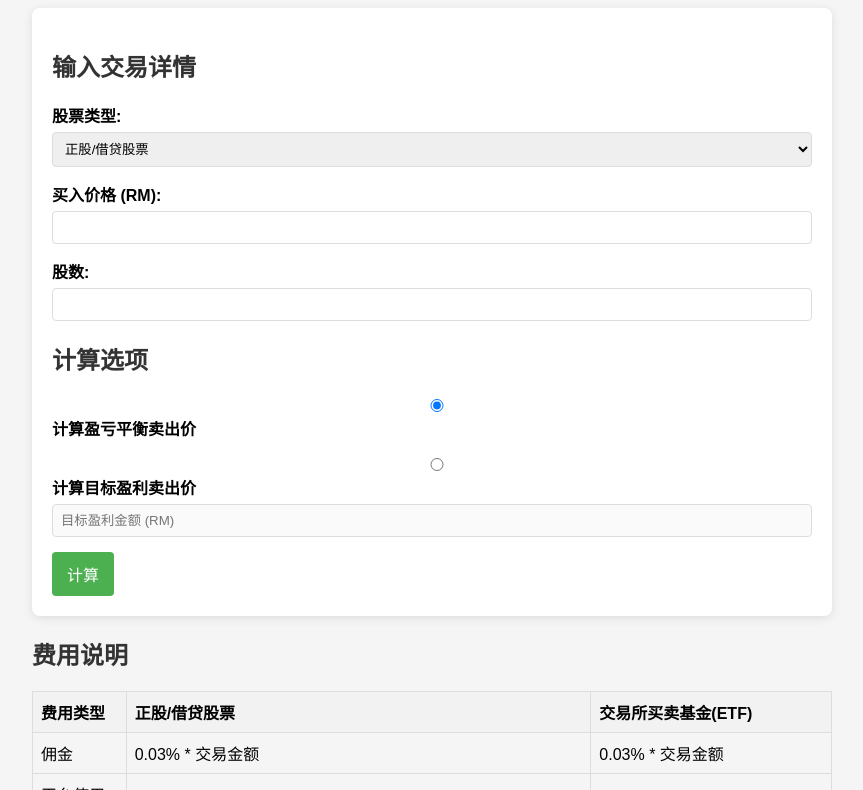
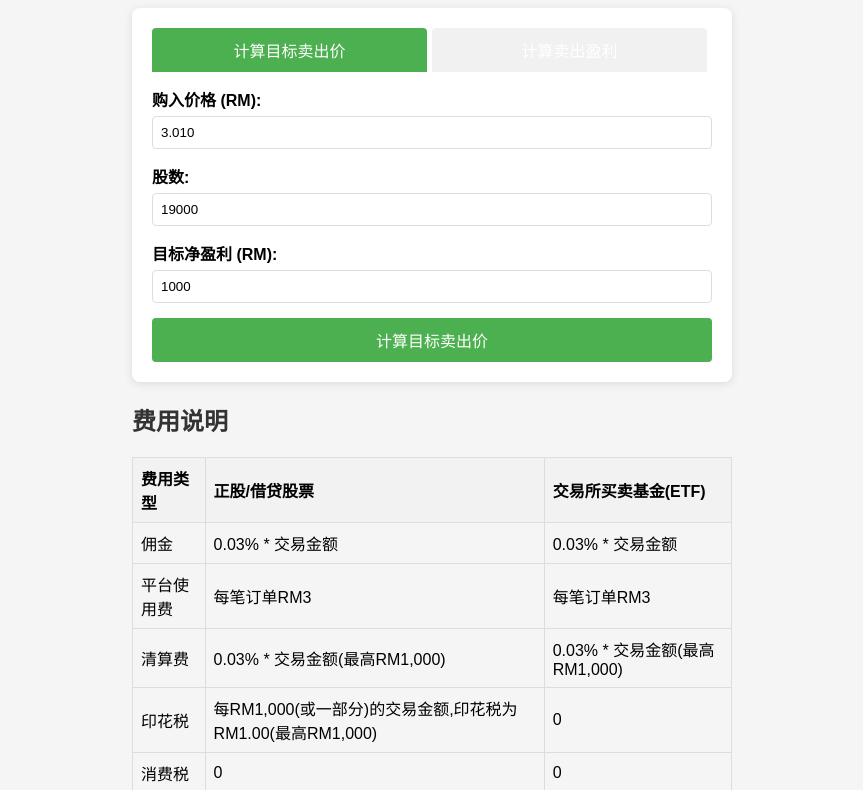
Before and after one commit to bearbear781/stock-profit-calc, a plain HTML site: page index.html in a window 1280 px wide. Shown: the part 101-891 px from the top of the page, without its empty margins (208-1071 px from the left). Drawn offline with Linux system fonts and the light colour scheme.

Commit message:
Update index.html

```diff
--- a/index.html
+++ b/index.html
@@ -3,17 +3,14 @@
 <head>
   <meta charset="UTF-8">
   <meta name="viewport" content="width=device-width, initial-scale=1.0">
-    <title>马股交易盈利计算器</title>
+  <title>马股盈利计算器</title>
   <style>
     body {
       font-family: Arial, sans-serif;
-            max-width: 800px;
+      max-width: 600px;
       margin: 0 auto;
       padding: 20px;
       background-color: #f5f5f5;
-        }
-        h1, h2 {
-            color: #333;
     }
     .calculator {
       background-color: white;
@@ -21,6 +18,9 @@
       border-radius: 8px;
       box-shadow: 0 2px 10px rgba(0,0,0,0.1);
       margin-bottom: 20px;
+    }
+    h1, h2 {
+      color: #333;
     }
     .form-group {
       margin-bottom: 15px;
@@ -45,6 +45,7 @@
       border-radius: 4px;
       cursor: pointer;
       font-size: 16px;
+      width: 100%;
     }
     button:hover {
       background-color: #45a049;
@@ -54,7 +55,10 @@
       padding: 15px;
       background-color: #e9f7ef;
       border-radius: 4px;
-            display: none;
+    }
+    .highlight {
+      font-weight: bold;
+      color: #2e7d32;
     }
     table {
       width: 100%;
@@ -69,49 +73,72 @@
     th {
       background-color: #f2f2f2;
     }
-        .highlight {
-            font-weight: bold;
-            color: #2e7d32;
+    .tabs {
+      display: flex;
+      margin-bottom: 15px;
+    }
+    .tab {
+      padding: 10px 15px;
+      cursor: pointer;
+      background-color: #f1f1f1;
+      border: none;
+      margin-right: 5px;
+      border-radius: 4px 4px 0 0;
+    }
+    .tab.active {
+      background-color: #4CAF50;
+      color: white;
+    }
+    .tab-content {
+      display: none;
+    }
+    .tab-content.active {
+      display: block;
     }
   </style>
 </head>
 <body>
-    <h1>马股交易盈利计算器</h1>
+  <h1>马股盈利计算器</h1>
 
   <div class="calculator">
-        <h2>输入交易详情</h2>
+    <div class="tabs">
+      <button class="tab active" onclick="switchTab('target')">计算目标卖出价</button>
+      <button class="tab" onclick="switchTab('profit')">计算卖出盈利</button>
+    </div>
+
+    <div id="target" class="tab-content active">
       <div class="form-group">
-            <label for="stockType">股票类型:</label>
-            <select id="stockType">
-                <option value="stock">正股/借贷股票</option>
-                <option value="etf">交易所买卖基金(ETF)</option>
-            </select>
+        <label for="buyPrice">购入价格 (RM):</label>
+        <input type="number" id="buyPrice" step="0.001" value="3.010">
       </div>
       <div class="form-group">
-            <label for="buyPrice">买入价格 (RM):</label>
-            <input type="number" id="buyPrice" step="0.01" min="0">
+        <label for="quantity">股数:</label>
+        <input type="number" id="quantity" value="19000">
       </div>
       <div class="form-group">
-            <label for="shares">股数:</label>
-            <input type="number" id="shares" min="1">
+        <label for="targetProfit">目标净盈利 (RM):</label>
+        <input type="number" id="targetProfit" value="1000">
+      </div>
+      <button onclick="calculateTargetPrice()">计算目标卖出价</button>
+      <div id="targetResult" class="result" style="display:none;"></div>
     </div>
 
-        <h2>计算选项</h2>
+    <div id="profit" class="tab-content">
       <div class="form-group">
-            <label>
-                <input type="radio" name="calcType" value="breakEven" checked> 计算盈亏平衡卖出价
-            </label>
+        <label for="buyPrice2">购入价格 (RM):</label>
+        <input type="number" id="buyPrice2" step="0.001" value="3.010">
       </div>
       <div class="form-group">
-            <label>
-                <input type="radio" name="calcType" value="targetProfit"> 计算目标盈利卖出价
-            </label>
-            <input type="number" id="targetProfit" step="0.01" min="0" placeholder="目标盈利金额 (RM)" disabled>
+        <label for="quantity2">股数:</label>
+        <input type="number" id="quantity2" value="19000">
       </div>
-
-        <button onclick="calculate()">计算</button>
-
-        <div id="result" class="result"></div>
+      <div class="form-group">
+        <label for="sellPrice">卖出价格 (RM):</label>
+        <input type="number" id="sellPrice" step="0.001" value="3.100">
+      </div>
+      <button onclick="calculateActualProfit()">计算卖出盈利</button>
+      <div id="profitResult" class="result" style="display:none;"></div>
+    </div>
   </div>
 
   <h2>费用说明</h2>
@@ -149,44 +176,65 @@
   </table>
 
   <script>
-        function calculate() {
-            // 获取输入值
-            const stockType = document.getElementById('stockType').value;
+    function switchTab(tabId) {
+      // 切换标签页
+      document.querySelectorAll('.tab').forEach(tab => {
+        tab.classList.remove('active');
+      });
+      document.querySelectorAll('.tab-content').forEach(content => {
+        content.classList.remove('active');
+      });
+
+      document.querySelector(`.tab[onclick="switchTab('${tabId}')"]`).classList.add('active');
+      document.getElementById(tabId).classList.add('active');
+    }
+
+    function calculateBuyFees(buyAmount, isStock) {
+      const commission = buyAmount * 0.0003;
+      const platformFee = 3;
+      const clearingFee = Math.min(buyAmount * 0.0003, 1000);
+      const stampDuty = isStock ? Math.ceil(buyAmount / 1000) : 0;
+
+      return {
+        commission,
+        platformFee,
+        clearingFee,
+        stampDuty,
+        total: commission + platformFee + clearingFee + stampDuty
+      };
+    }
+
+    function calculateSellFees(sellAmount, isStock) {
+      const commission = sellAmount * 0.0003;
+      const platformFee = 3;
+      const clearingFee = Math.min(sellAmount * 0.0003, 1000);
+      const stampDuty = isStock ? Math.ceil(sellAmount / 1000) : 0;
+
+      return {
+        commission,
+        platformFee,
+        clearingFee,
+        stampDuty,
+        total: commission + platformFee + clearingFee + stampDuty
+      };
+    }
+
+    function calculateTargetPrice() {
       const buyPrice = parseFloat(document.getElementById('buyPrice').value);
-            const shares = parseInt(document.getElementById('shares').value);
-            const calcType = document.querySelector('input[name="calcType"]:checked').value;
-            const targetProfit = calcType === 'targetProfit' ? parseFloat(document.getElementById('targetProfit').value) : 0;
+      const quantity = parseInt(document.getElementById('quantity').value);
+      const targetProfit = parseFloat(document.getElementById('targetProfit').value);
+      const isStock = true; // 假设都是正股
 
-            if (isNaN(buyPrice) || isNaN(shares) || (calcType === 'targetProfit' && isNaN(targetProfit))) {
-                alert('请输入有效的数值');
+      if (isNaN(buyPrice) || isNaN(quantity) || isNaN(targetProfit) || buyPrice <= 0 || quantity <= 0) {
+        alert("请输入有效的数值（价格和股数必须大于0）");
         return;
       }
 
-            // 计算买入总金额
-            const buyAmount = buyPrice * shares;
+      const buyAmount = buyPrice * quantity;
+      const buyFees = calculateBuyFees(buyAmount, isStock);
+      const totalCost = buyAmount + buyFees.total;
 
-            // 计算买入费用
-            const buyCommission = buyAmount * 0.0003;
-            const buyPlatformFee = 3;
-            const buyClearingFee = Math.min(buyAmount * 0.0003, 1000);
-            const buyStampDuty = stockType === 'stock' ? Math.ceil(buyAmount / 1000) : 0;
-
-            const totalBuyFees = buyCommission + buyPlatformFee + buyClearingFee + buyStampDuty;
-            const totalBuyCost = buyAmount + totalBuyFees;
-
-            if (calcType === 'breakEven') {
-                // 计算盈亏平衡点
-                // 我们需要解方程: sellAmount - sellFees = totalBuyCost
-                // 设卖出价为x，则:
-                // sellAmount = x * shares
-                // sellCommission = x * shares * 0.0003
-                // sellPlatformFee = 3
-                // sellClearingFee = Math.min(x * shares * 0.0003, 1000)
-                // sellStampDuty = stockType === 'stock' ? Math.ceil(x * shares / 1000) : 0
-                // totalSellFees = sellCommission + sellPlatformFee + sellClearingFee + sellStampDuty
-                // 所以方程是: x * shares - totalSellFees = totalBuyCost
-
-                // 由于方程非线性，我们使用迭代法求解
+      // 使用迭代法计算所需的卖出价
       let sellPrice = buyPrice;
       let netProceeds = 0;
       let iterations = 0;
@@ -194,99 +242,76 @@
       const tolerance = 0.0001;
 
       do {
-                    const sellAmount = sellPrice * shares;
-                    const sellCommission = sellAmount * 0.0003;
-                    const sellPlatformFee = 3;
-                    const sellClearingFee = Math.min(sellAmount * 0.0003, 1000);
-                    const sellStampDuty = stockType === 'stock' ? Math.ceil(sellAmount / 1000) : 0;
-                    const totalSellFees = sellCommission + sellPlatformFee + sellClearingFee + sellStampDuty;
+        const sellAmount = sellPrice * quantity;
+        const sellFees = calculateSellFees(sellAmount, isStock);
+        netProceeds = sellAmount - sellFees.total;
 
-                    netProceeds = sellAmount - totalSellFees;
-
-                    // 调整卖出价
-                    if (netProceeds < totalBuyCost) {
+        if (netProceeds < totalCost + targetProfit) {
           sellPrice += 0.001;
         } else {
           sellPrice -= 0.001;
         }
 
         iterations++;
-                } while (Math.abs(netProceeds - totalBuyCost) > tolerance && iterations < maxIterations);
+      } while (Math.abs(netProceeds - (totalCost + targetProfit)) > tolerance && iterations < maxIterations);
 
-                // 显示结果
-                const resultDiv = document.getElementById('result');
-                resultDiv.innerHTML = `
-                    <h3>盈亏平衡点计算结果</h3>
-                    <p><strong>买入总成本:</strong> RM${totalBuyCost.toFixed(2)} (股价: RM${buyPrice.toFixed(2)} × ${shares}股 + 费用: RM${totalBuyFees.toFixed(2)})</p>
-                    <p class="highlight">要达到盈亏平衡，您需要以至少 <strong>RM${sellPrice.toFixed(3)}</strong> 的价格卖出股票。</p>
-                    <p>此时卖出费用明细:</p>
-                    <ul>
-                        <li>佣金: RM${(sellPrice * shares * 0.0003).toFixed(2)}</li>
-                        <li>平台使用费: RM3.00</li>
-                        <li>清算费: RM${Math.min(sellPrice * shares * 0.0003, 1000).toFixed(2)}</li>
-                        ${stockType === 'stock' ? `<li>印花税: RM${Math.ceil(sellPrice * shares / 1000)}</li>` : ''}
-                    </ul>
+      // 计算最终费用
+      const finalSellAmount = sellPrice * quantity;
+      const finalSellFees = calculateSellFees(finalSellAmount, isStock);
+      const actualProfit = netProceeds - totalCost;
+
+      const resultHTML = `
+        <h3>计算结果</h3>
+        <p>想要净赚 <span class="highlight">RM${targetProfit.toFixed(2)}</span>，你需要以 <span class="highlight">RM${sellPrice.toFixed(3)}</span> 或以上卖出</p>
+        <p><strong>费用明细：</strong></p>
+        <p>买入总成本: RM${buyAmount.toFixed(2)} (股价) + RM${buyFees.total.toFixed(2)} (费用) = RM${totalCost.toFixed(2)}</p>
+        <p>卖出费用: 佣金 RM${finalSellFees.commission.toFixed(2)}, 平台费 RM${finalSellFees.platformFee.toFixed(2)},
+        清算费 RM${finalSellFees.clearingFee.toFixed(2)}, 印花税 RM${finalSellFees.stampDuty.toFixed(2)}</p>
+        <p>总卖出费用: RM${finalSellFees.total.toFixed(2)}</p>
+        <p>预计净盈利: <span class="highlight">RM${actualProfit.toFixed(2)}</span></p>
       `;
-                resultDiv.style.display = 'block';
 
-            } else if (calcType === 'targetProfit') {
-                // 计算目标盈利卖出价
-                // 我们需要解方程: sellAmount - sellFees = totalBuyCost + targetProfit
-                // 使用与上面类似的迭代方法
-
-                const targetAmount = totalBuyCost + targetProfit;
-                let sellPrice = buyPrice;
-                let netProceeds = 0;
-                let iterations = 0;
-                const maxIterations = 1000;
-                const tolerance = 0.0001;
-
-                do {
-                    const sellAmount = sellPrice * shares;
-                    const sellCommission = sellAmount * 0.0003;
-                    const sellPlatformFee = 3;
-                    const sellClearingFee = Math.min(sellAmount * 0.0003, 1000);
-                    const sellStampDuty = stockType === 'stock' ? Math.ceil(sellAmount / 1000) : 0;
-                    const totalSellFees = sellCommission + sellPlatformFee + sellClearingFee + sellStampDuty;
-
-                    netProceeds = sellAmount - totalSellFees;
-
-                    // 调整卖出价
-                    if (netProceeds < targetAmount) {
-                        sellPrice += 0.001;
-                    } else {
-                        sellPrice -= 0.001;
+      document.getElementById('targetResult').innerHTML = resultHTML;
+      document.getElementById('targetResult').style.display = 'block';
     }
 
-                    iterations++;
-                } while (Math.abs(netProceeds - targetAmount) > tolerance && iterations < maxIterations);
+    function calculateActualProfit() {
+      const buyPrice = parseFloat(document.getElementById('buyPrice2').value);
+      const quantity = parseInt(document.getElementById('quantity2').value);
+      const sellPrice = parseFloat(document.getElementById('sellPrice').value);
+      const isStock = true; // 假设都是正股
 
-                // 显示结果
-                const resultDiv = document.getElementById('result');
-                resultDiv.innerHTML = `
-                    <h3>目标盈利计算结果</h3>
-                    <p><strong>买入总成本:</strong> RM${totalBuyCost.toFixed(2)} (股价: RM${buyPrice.toFixed(2)} × ${shares}股 + 费用: RM${totalBuyFees.toFixed(2)})</p>
-                    <p><strong>目标盈利:</strong> RM${targetProfit.toFixed(2)}</p>
-                    <p class="highlight">要实现目标盈利，您需要以至少 <strong>RM${sellPrice.toFixed(3)}</strong> 的价格卖出股票。</p>
-                    <p>此时卖出费用明细:</p>
-                    <ul>
-                        <li>佣金: RM${(sellPrice * shares * 0.0003).toFixed(2)}</li>
-                        <li>平台使用费: RM3.00</li>
-                        <li>清算费: RM${Math.min(sellPrice * shares * 0.0003, 1000).toFixed(2)}</li>
-                        ${stockType === 'stock' ? `<li>印花税: RM${Math.ceil(sellPrice * shares / 1000)}</li>` : ''}
-                    </ul>
-                    <p>预计净盈利: RM${(netProceeds - totalBuyCost).toFixed(2)}</p>
-                `;
-                resultDiv.style.display = 'block';
-            }
+      if (isNaN(buyPrice) || isNaN(quantity) || isNaN(sellPrice) || buyPrice <= 0 || quantity <= 0 || sellPrice <= 0) {
+        alert("请输入有效的数值（价格和股数必须大于0）");
+        return;
       }
 
-        // 启用/禁用目标盈利输入框
-        document.querySelectorAll('input[name="calcType"]').forEach(radio => {
-            radio.addEventListener('change', function() {
-                document.getElementById('targetProfit').disabled = this.value !== 'targetProfit';
-            });
-        });
+      const buyAmount = buyPrice * quantity;
+      const buyFees = calculateBuyFees(buyAmount, isStock);
+      const totalCost = buyAmount + buyFees.total;
+
+      const sellAmount = sellPrice * quantity;
+      const sellFees = calculateSellFees(sellAmount, isStock);
+      const netProceeds = sellAmount - sellFees.total;
+
+      const profit = netProceeds - totalCost;
+
+      const resultHTML = `
+        <h3>计算结果</h3>
+        <p>以 <span class="highlight">RM${sellPrice.toFixed(3)}</span> 卖出 ${quantity} 股后的盈利情况：</p>
+        <p>预计净盈利: <span class="highlight">RM${profit.toFixed(2)}</span></p>
+        <p><strong>费用明细：</strong></p>
+        <p>买入总成本: RM${buyAmount.toFixed(2)} (股价) + RM${buyFees.total.toFixed(2)} (费用) = RM${totalCost.toFixed(2)}</p>
+        <p>卖出金额: RM${sellAmount.toFixed(2)} - RM${sellFees.total.toFixed(2)} (费用) = RM${netProceeds.toFixed(2)}</p>
+        <p>买入费用: 佣金 RM${buyFees.commission.toFixed(2)}, 平台费 RM${buyFees.platformFee.toFixed(2)},
+        清算费 RM${buyFees.clearingFee.toFixed(2)}, 印花税 RM${buyFees.stampDuty.toFixed(2)}</p>
+        <p>卖出费用: 佣金 RM${sellFees.commission.toFixed(2)}, 平台费 RM${sellFees.platformFee.toFixed(2)},
+        清算费 RM${sellFees.clearingFee.toFixed(2)}, 印花税 RM${sellFees.stampDuty.toFixed(2)}</p>
+      `;
+
+      document.getElementById('profitResult').innerHTML = resultHTML;
+      document.getElementById('profitResult').style.display = 'block';
+    }
   </script>
 </body>
 </html>
```
Lines whose indentation alone changed are shown as unchanged.
